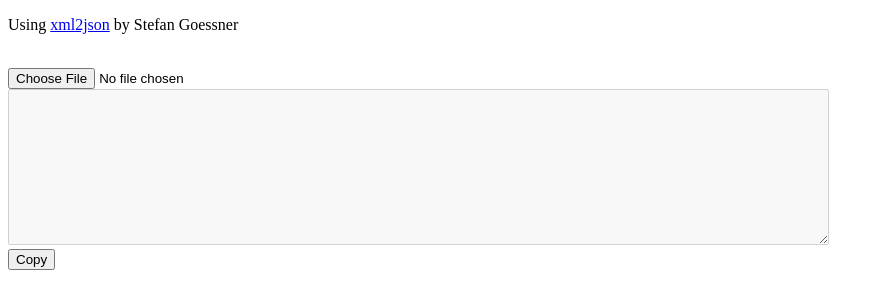
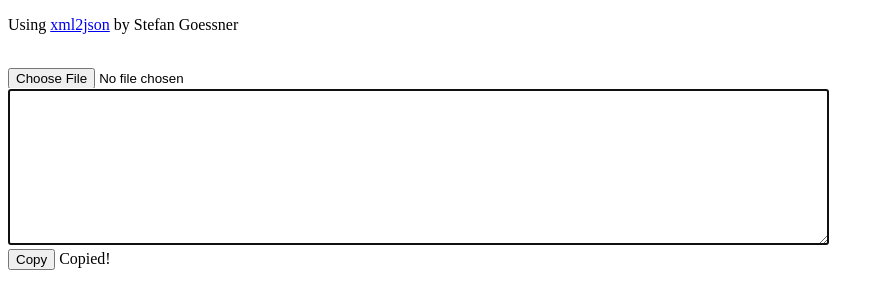
Before and after one commit to sandigst/pages, a plain HTML site: page xml2json/index.html in a window 1280 px wide. Both pictures are taken after a click on the button "Copy". Shown: the whole page, without its empty margins (0-884 px from the left). Drawn offline with Linux system fonts and the light colour scheme.

Commit message:
remove disabled flag from text area

```diff
--- a/xml2json/index.html
+++ b/xml2json/index.html
@@ -14,14 +14,14 @@
         parser.parseFromString(text, "text/xml");
       var json = xml2json(xml, "");
       var content = document.getElementById("output");
-      content.value = json;
+      content.innerText = json;
     }
 
     function copyToClipBoard() {
       var content = document.getElementById('output');
       content.select();
       document.execCommand('copy');
-      document.getElementById('info').value = "Copied!";
+      document.getElementById('info').innerText = "Copied!";
     }
   </script>
 </head>
@@ -29,7 +29,7 @@
 <body>
   <p>Using <a href="https://goessner.net/download/prj/jsonxml/">xml2json</a> by Stefan Goessner</p><br />
   <input type="file" onchange="convertXML(event)" /><br />
-  <textarea id="output" rows="10" cols="100" disabled></textarea><br />
+  <textarea id="output" rows="10" cols="100"></textarea><br />
   <button onclick="copyToClipBoard()">Copy</button>
   <dev id="info"></dev>
 </body>
```
